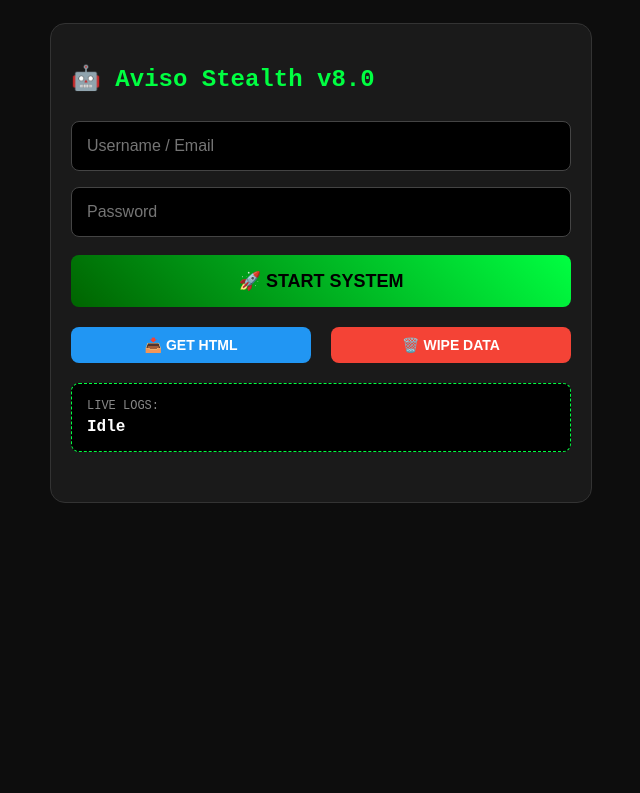
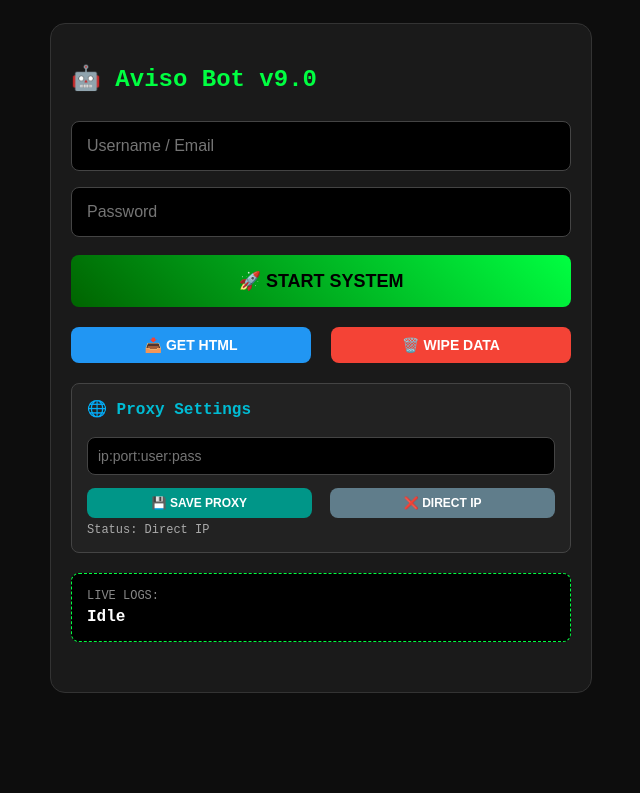
Before and after one commit to marslan-786/Aviso-2, a Flask app: page / in a window 1280 px wide. Shown: the top 793 px of the page, without its empty margins (319-959 px from the left). Run offline with Flask 3, Linux system fonts and the light colour scheme; data that the repository does not hold is empty.

Commit message:
Update index.html

```diff
--- a/templates/index.html
+++ b/templates/index.html
@@ -3,7 +3,7 @@
 <head>
     <meta charset="UTF-8">
     <meta name="viewport" content="width=device-width, initial-scale=1.0, maximum-scale=1.0, user-scalable=no">
-    <title>Aviso Ultra Bot v8.0</title>
+    <title>Aviso Bot v9.0</title>
     <style>
         body { font-family: 'Courier New', monospace; background: #0d0d0d; color: #00ff41; padding: 15px; display: flex; flex-direction: column; align-items: center; min-height: 100vh; }
         .container { width: 100%; max-width: 500px; background: #1a1a1a; padding: 20px; border-radius: 15px; border: 1px solid #333; }
@@ -15,6 +15,9 @@
 
         .btn-log { background: #2196F3; color: white; font-size: 14px; padding: 10px; width: 48%; display: inline-block; }
         .btn-clear { background: #f44336; color: white; font-size: 14px; padding: 10px; width: 48%; display: inline-block; }
+
+        .proxy-box { margin-top: 20px; padding: 15px; background: #222; border: 1px solid #444; border-radius: 8px; }
+        .btn-proxy { width: 48%; padding: 8px; font-size: 12px; margin-top: 5px; }
 
         .status-wrapper { margin-top: 20px; background: #000; border: 1px dashed #00ff41; padding: 15px; border-radius: 8px; }
         .live-status { font-size: 16px; color: #fff; margin-top: 5px; font-weight: bold; }
@@ -29,7 +32,7 @@
 <body>
 
     <div class="container">
-        <h2>🤖 Aviso Stealth v8.0</h2>
+        <h2>🤖 Aviso Bot v9.0</h2>
 
         <input type="text" id="username" placeholder="Username / Email">
         <input type="password" id="password" placeholder="Password">
@@ -39,6 +42,16 @@
         <div style="margin-top: 10px; display: flex; justify-content: space-between;">
              <button class="btn-log" onclick="window.location.href='/download_log'">📥 Get HTML</button>
              <button class="btn-clear" onclick="clearData()">🗑️ WIPE DATA</button>
+        </div>
+
+        <div class="proxy-box">
+            <h4 style="margin:0 0 10px 0; color:#00bcd4;">🌐 Proxy Settings</h4>
+            <input type="text" id="proxyInput" placeholder="ip:port:user:pass" style="padding:10px; font-size:14px;">
+            <div style="display:flex; justify-content:space-between;">
+                <button class="btn-proxy" style="background:#009688; color:white;" onclick="saveProxy()">💾 Save Proxy</button>
+                <button class="btn-proxy" style="background:#607d8b; color:white;" onclick="clearProxy()">❌ Direct IP</button>
+            </div>
+            <div id="proxy-status" style="font-size:12px; color:#aaa; margin-top:5px;">Status: Direct IP</div>
         </div>
 
         <div id="code-area">
@@ -93,8 +106,24 @@
             }
         }
 
+        // --- PROXY FUNCTIONS ---
+        function saveProxy() {
+            const p = document.getElementById('proxyInput').value;
+            fetch('/save_proxy', {
+                method: 'POST',
+                headers: {'Content-Type': 'application/json'},
+                body: JSON.stringify({proxy: p})
+            }).then(r => r.json()).then(d => alert(d.status));
+        }
+
+        function clearProxy() {
+            fetch('/clear_proxy', {method: 'POST'})
+            .then(r => r.json()).then(d => alert(d.status));
+            document.getElementById('proxyInput').value = "";
+        }
+
         function clearData() {
-            if(confirm("⚠ WARNING: This will delete all cookies and login data. Are you sure?")) {
+            if(confirm("⚠ WARNING: This will delete all cookies. Are you sure?")) {
                 fetch('/clear_data', { method: 'POST' })
                 .then(r => r.json())
                 .then(d => alert(d.status));
@@ -118,6 +147,11 @@
             fetch('/status').then(r => r.json()).then(data => {
                 const statusEl = document.getElementById('status-text');
                 if (statusEl.innerText !== data.step) statusEl.innerText = data.step;
+
+                // Update Proxy Status
+                if(data.proxy_status) {
+                    document.getElementById('proxy-status').innerText = "Status: " + data.proxy_status;
+                }
 
                 const btn = document.getElementById('actionBtn');
                 isBotRunning = data.is_running;
```
